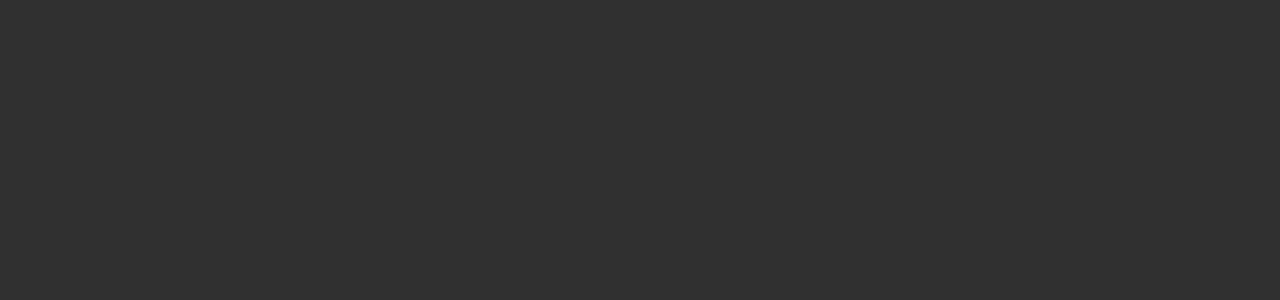
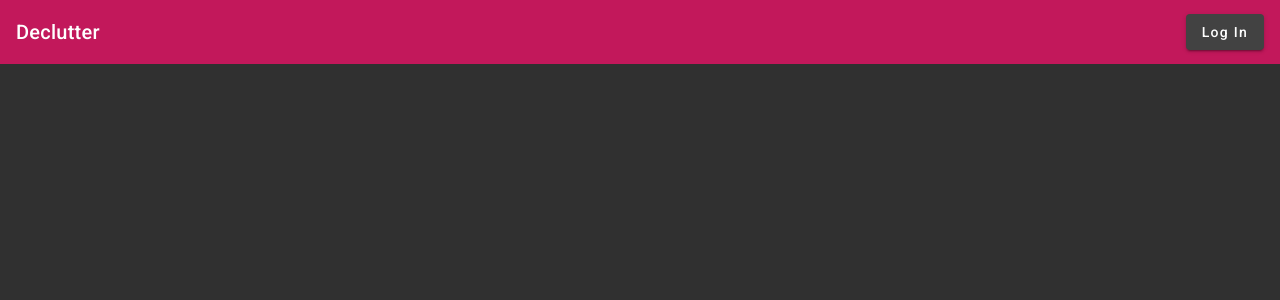
Before and after one commit to doug-newton/declutter-app, an Angular app: page / in a window 1280 px wide. Shown: the top 300 px of the page. Built offline with nearby package versions, Linux system fonts and the light colour scheme.

Commit message:
add navbar with login/logout button

```diff
--- a/src/app/app.component.html
+++ b/src/app/app.component.html
@@ -1,3 +1,4 @@
 <main>
+    <app-nav-bar></app-nav-bar>
     <router-outlet></router-outlet>
 </main>
--- /dev/null
+++ b/src/app/nav-bar/nav-bar.component.html
@@ -0,0 +1,11 @@
+<mat-toolbar color="primary">
+    <span><a routerLink="/">Declutter</a></span>
+    <div class="spacer"></div>
+
+    <button *ngIf="isLoggedIn$ | async; else notLoggedIn" mat-raised-button (click)="logOut()">Log Out</button>
+
+    <ng-template #notLoggedIn>
+        <button mat-raised-button (click)="logIn()">Log In</button>
+    </ng-template>
+
+</mat-toolbar>
--- /dev/null
+++ b/src/app/nav-bar/nav-bar.component.scss
@@ -0,0 +1,8 @@
+.spacer {
+    flex: 1 1 auto
+}
+
+a {
+    text-decoration: none;
+    color: white
+}
--- /dev/null
+++ b/src/app/nav-bar/nav-bar.component.ts
@@ -0,0 +1,26 @@
+import { Component } from '@angular/core';
+import { AuthService } from '../shared/auth.service';
+import { Router } from '@angular/router';
+
+
+@Component({
+  selector: 'app-nav-bar',
+  templateUrl: './nav-bar.component.html',
+  styleUrl: './nav-bar.component.scss'
+})
+export class NavBarComponent {
+  constructor(
+    private auth: AuthService,
+    private router: Router
+  ) {}
+
+  isLoggedIn$ = this.auth.isLoggedIn$
+
+  logOut() {
+    this.auth.logout()
+  }
+
+  logIn() {
+    this.router.navigate(['/auth/login'])
+  }
+}
```
Also changed, not shown: src/app/app.module.ts (+6 -2 lines).
